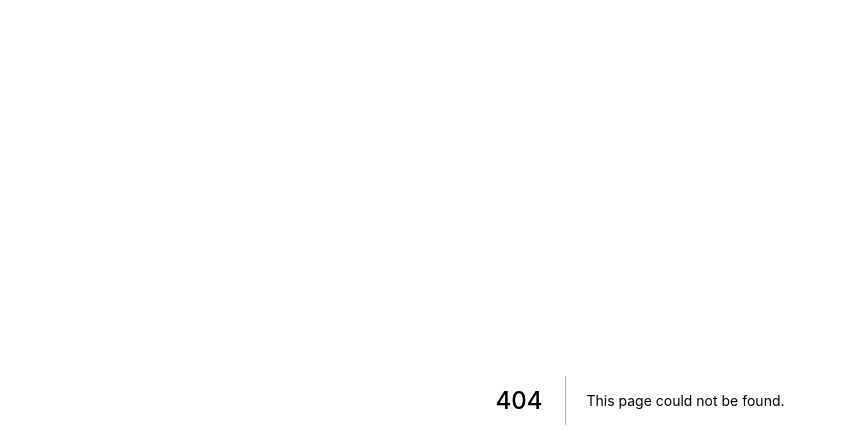
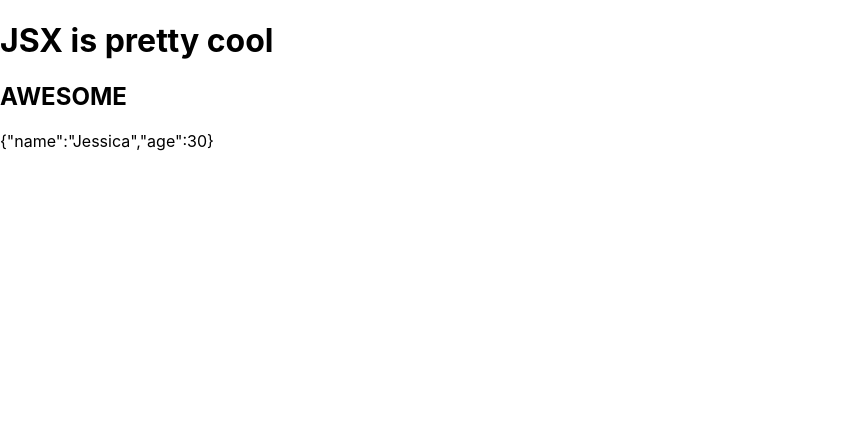
Before and after one commit to valberjr/nextjs-intensive, a Next.js app in the folder fundamentals/: page /jsx in a window 1280 px wide. Before the commit this address had no page. Shown: the top 448 px of the page, without its empty margins (0-846 px from the left). Built offline with nearby package versions, Linux system fonts and the light colour scheme.

Commit message:
javascript/jsx integration

```diff
--- /dev/null
+++ b/fundamentals/src/pages/jsx.jsx
@@ -0,0 +1,15 @@
+export default function Jsx() {
+  const title = <h1>JSX is pretty cool</h1>;
+
+  function subtitle() {
+    return <h2>{"Awesome".toLocaleUpperCase()}</h2>;
+  }
+
+  return (
+    <div>
+      {title}
+      {subtitle()}
+      <p>{JSON.stringify({ name: "Jessica", age: 30 })}</p>
+    </div>
+  );
+}
```
